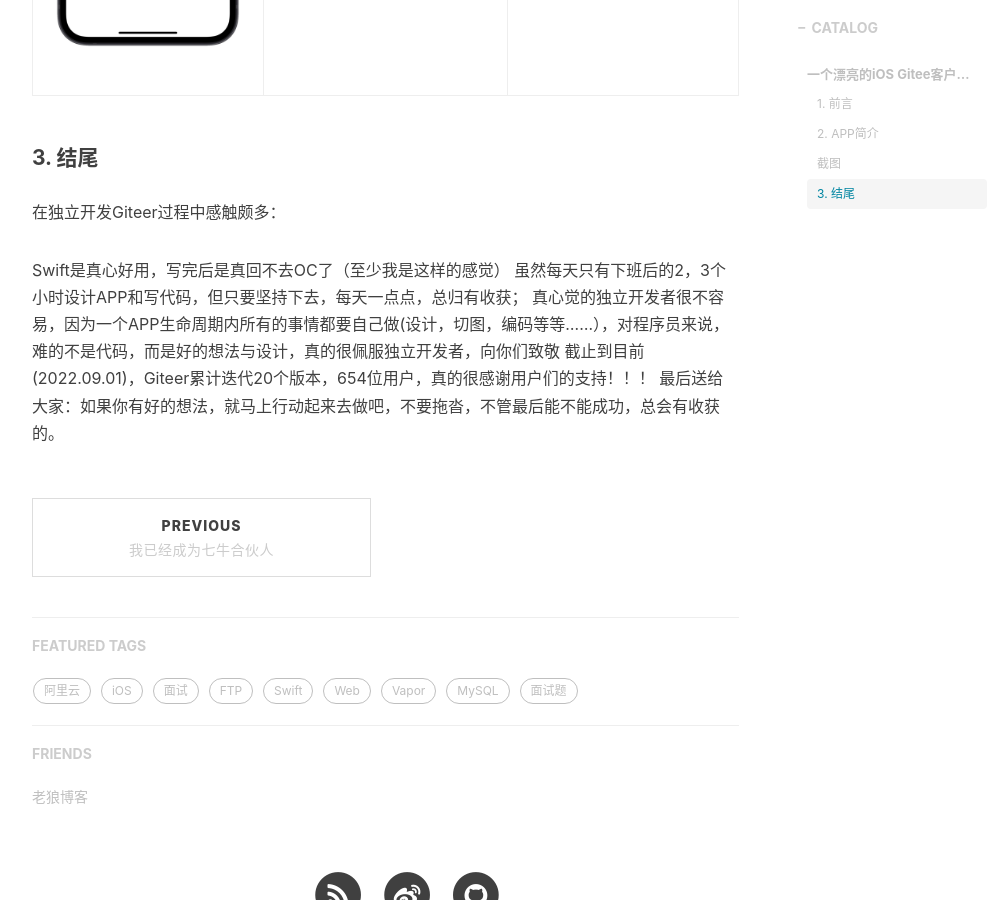
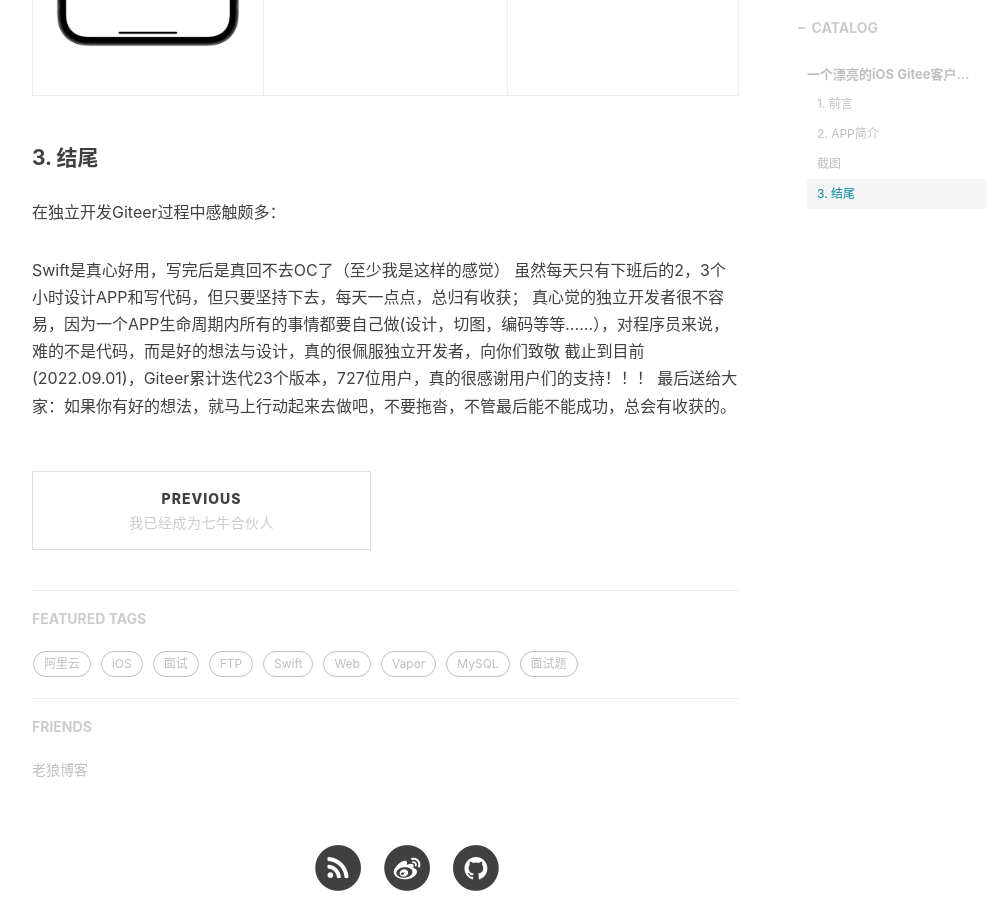
Before and after one commit to fandongtongxue/fandongtongxue.github.io, a Jekyll site: the page built from _posts/2021-09-18-Giteer.md, in a window 1280 px wide and 900 px high, scrolled down 3437 px. Shown: the whole window, without its empty margins (233-1232 px from the left). Built offline with Jekyll 4.4.1, drawn with Linux system fonts in a browser that asks for light colours; nearby versions of some CDN libraries; comment, search, counter and statistics services are not loaded.

Commit message:
Update 2021-09-18-Giteer.md

```diff
--- a/_posts/2021-09-18-Giteer.md
+++ b/_posts/2021-09-18-Giteer.md
@@ -50,5 +50,5 @@
 Swift是真心好用，写完后是真回不去OC了（至少我是这样的感觉）
 虽然每天只有下班后的2，3个小时设计APP和写代码，但只要坚持下去，每天一点点，总归有收获；
 真心觉的独立开发者很不容易，因为一个APP生命周期内所有的事情都要自己做(设计，切图，编码等等......），对程序员来说，难的不是代码，而是好的想法与设计，真的很佩服独立开发者，向你们致敬
-截止到目前(2022.09.01)，Giteer累计迭代20个版本，654位用户，真的很感谢用户们的支持！！！
+截止到目前(2022.09.01)，Giteer累计迭代23个版本，727位用户，真的很感谢用户们的支持！！！
 最后送给大家：如果你有好的想法，就马上行动起来去做吧，不要拖沓，不管最后能不能成功，总会有收获的。
```
